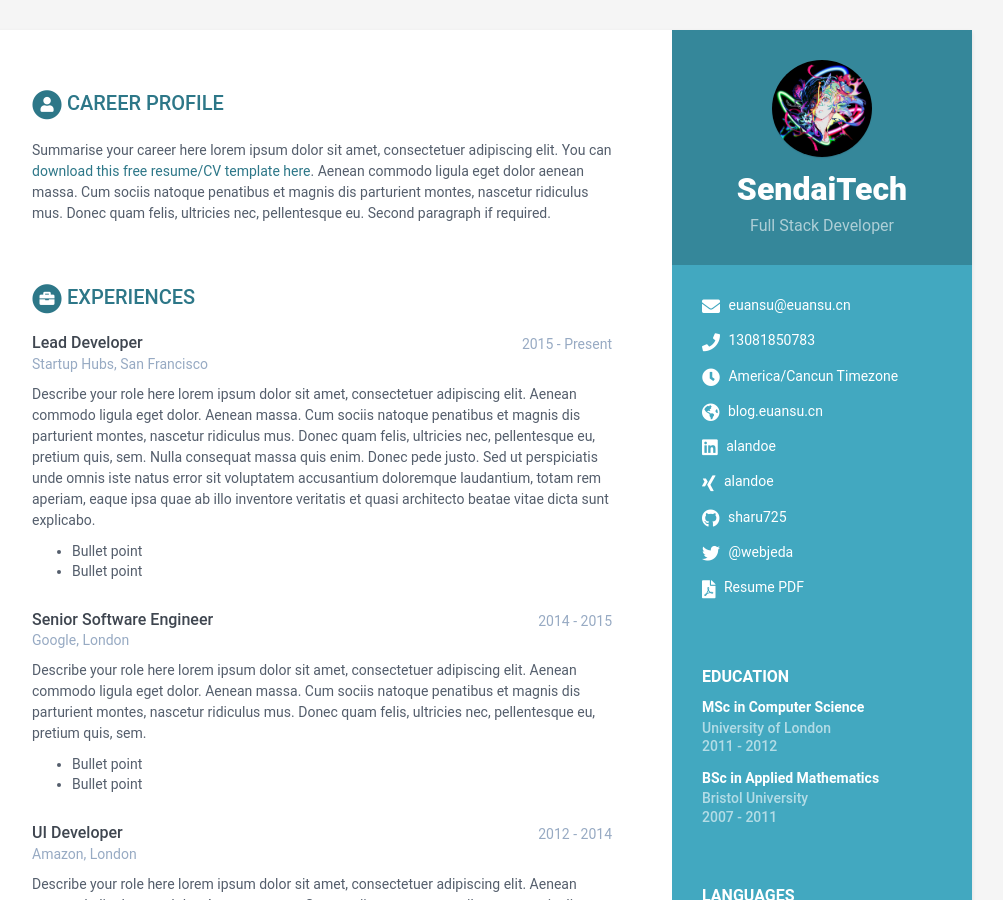
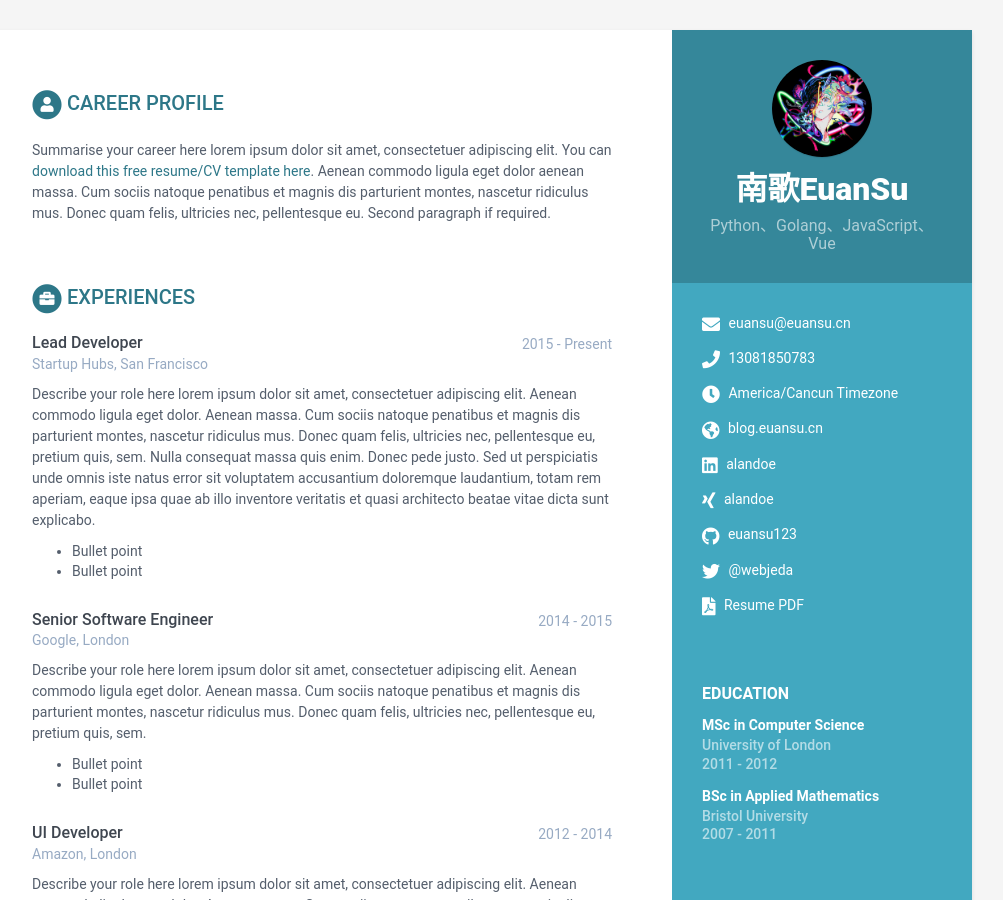
Before and after one commit to euansu123/online-resume, a Jekyll site: the page built from index.html, in a window 1280 px wide and 900 px high. Shown: the whole window, without its empty margins (168-1171 px from the left). Built offline with Jekyll 4.4.1, drawn with Linux system fonts in a browser that asks for light colours; some of the changed text lies outside the part shown.

Commit message:
Update data.yml

```diff
--- a/_data/data.yml
+++ b/_data/data.yml
@@ -7,8 +7,8 @@ sidebar:
     education: True # set to False if you want education in main section instead of in sidebar
 
     # Profile information
-    name: SendaiTech
-    tagline: Full Stack Developer
+    name: 南歌EuanSu
+    tagline: Python、Golang、JavaScript、Vue
     avatar: profile.png  #place a 100x100 picture inside /assets/images/ folder and provide the name of the file below
 
     # Sidebar links
@@ -19,7 +19,7 @@ sidebar:
     website: blog.euansu.cn
     linkedin: alandoe
     xing: alandoe
-    github: sharu725
+    github: euansu123
     telegram: # add your nickname without '@' sign
     gitlab:
     bitbucket:
@@ -205,11 +205,11 @@ skills:
       - name: Javascript & jQuery
         level: 98%
 
-      - name: Angular
+      - name: Vue
         level: 98%
 
-      - name: HTML5 & CSS
-        level: 95%
+      - name: Golang
+        level: 60%
 
       - name: Ruby on Rails
         level: 85%
```
